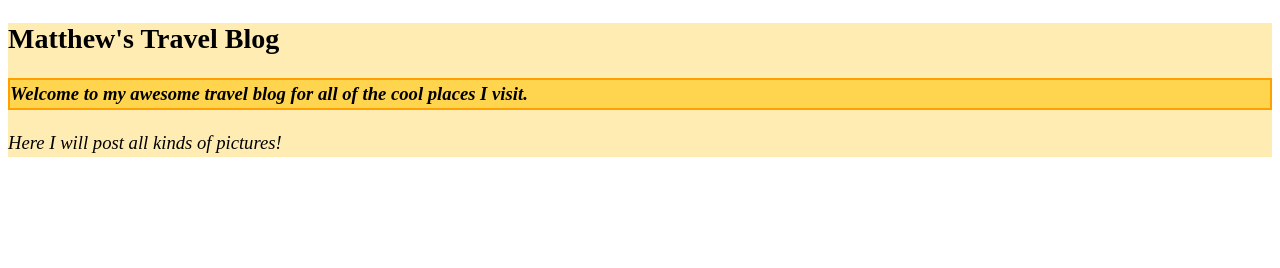
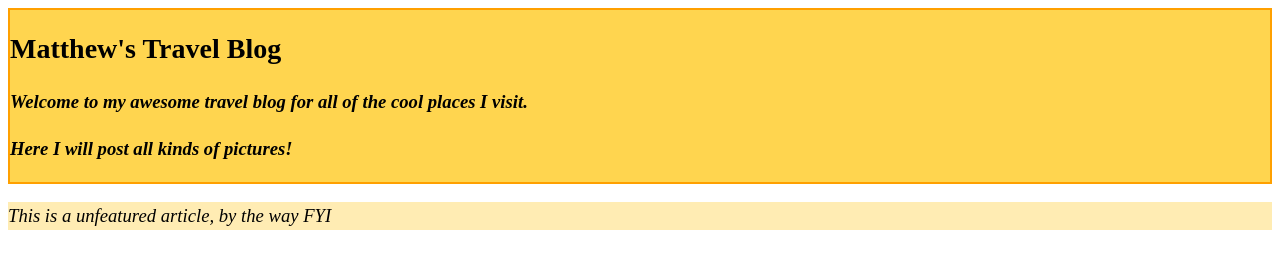
Before and after one commit to matthewslovitsky/matthewslovitsky.github.io, a plain HTML site: page index.html in a window 1280 px wide. Drawn offline with Linux system fonts and the light colour scheme.

Commit message:
finished

```diff
--- a/index.html
+++ b/index.html
@@ -8,9 +8,9 @@
 
 </head>
 <body>
-    <article>
+    <article class = "featured">
         <p><h2>Matthew's Travel Blog</h2></p>
-        <p class = "featured">
+        <p>
             Welcome to my awesome travel blog for all of the cool places I visit.
         </p>
         <p>
@@ -18,5 +18,9 @@
         </p>
     </article>
 
+    <article>
+        <p>This is a unfeatured article, by the way FYI</p>
+    </article>
+
 </body>
 </html>
```
